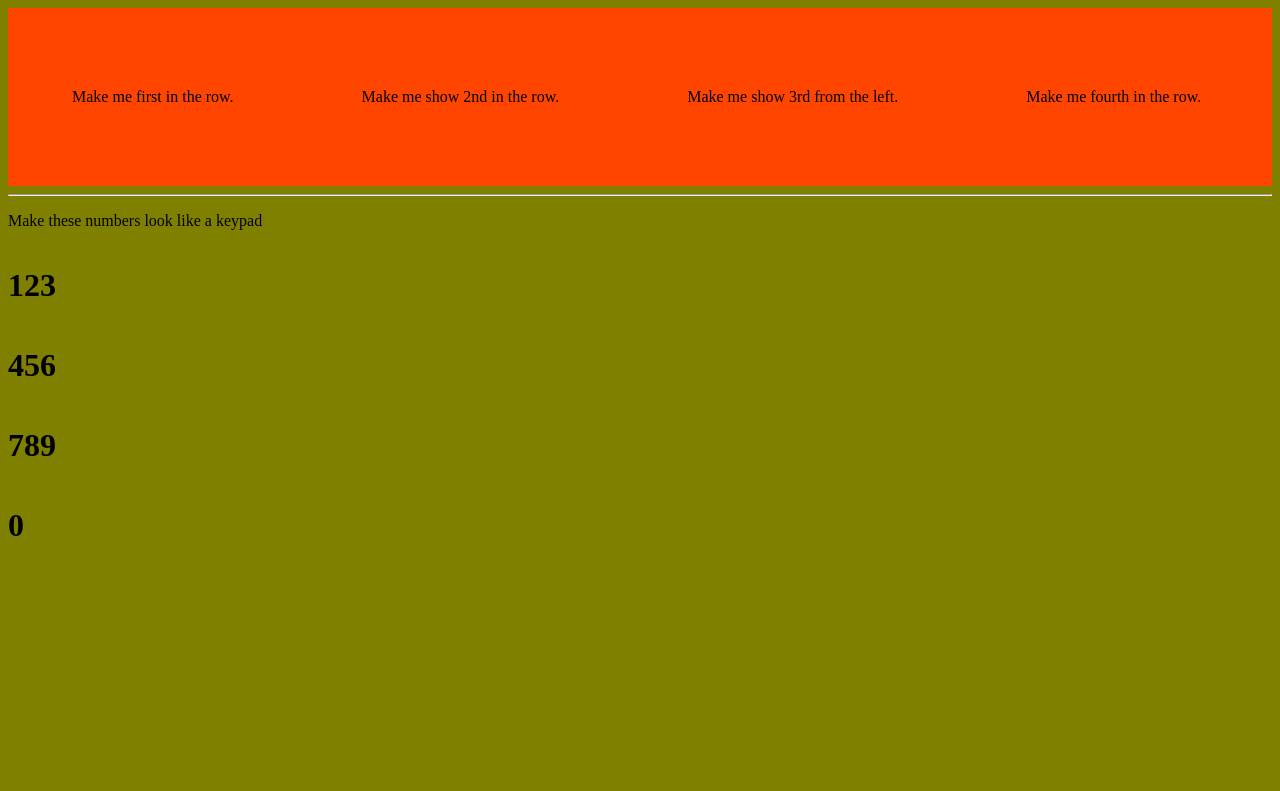
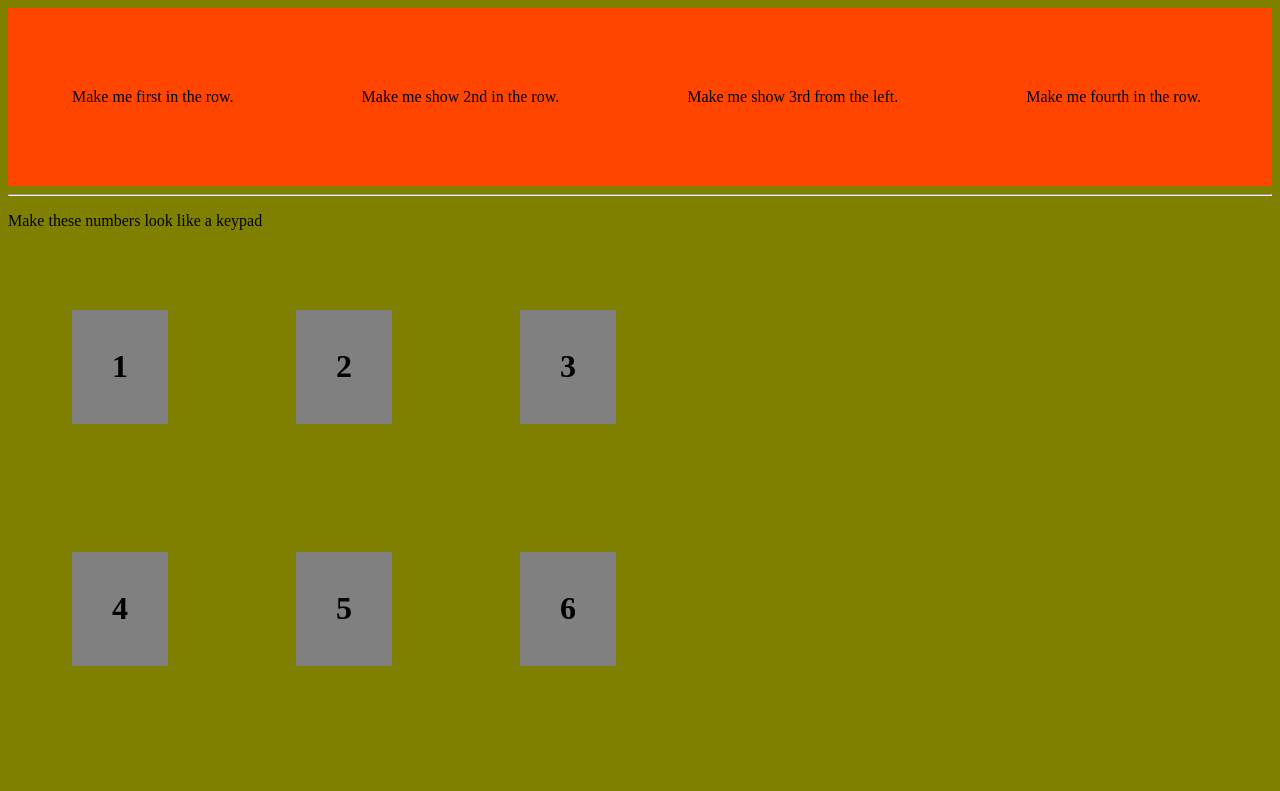
Before and after one commit to zoco3716/ATLS-Web-Zoe-Cooper, a plain HTML site: page ica/ica6-part2.html in a window 1280 px wide. Shown: the top 791 px of the page. Drawn offline with Linux system fonts and the light colour scheme.

Commit message:
Update ica6-part2.css

```diff
--- a/ica/ica6-part2.css
+++ b/ica/ica6-part2.css
@@ -27,4 +27,34 @@ body{
 #grid-parent{
     display: inline-grid;
     grid-template-columns: 1fr 1fr 1fr;
-    grid-template-rows: 1fr 1fr 1f
+    grid-template-rows: 1fr 1fr 1fr 1fr;
+    align-content: center;
+}
+
+#grid-parent h1{
+    background-color: grey;
+    padding:3vw 5vh;
+    margin:5vw;
+}
+#no0{
+    grid-column-start: 2;
+    grid-column-end: 3;
+}
+#no1{
+}
+#no2{
+}
+#no3{
+}
+#no4{
+}
+#no5{
+}
+#no6{
+}
+#no7{
+}
+#no8{
+}
+#no9{
+}
```
